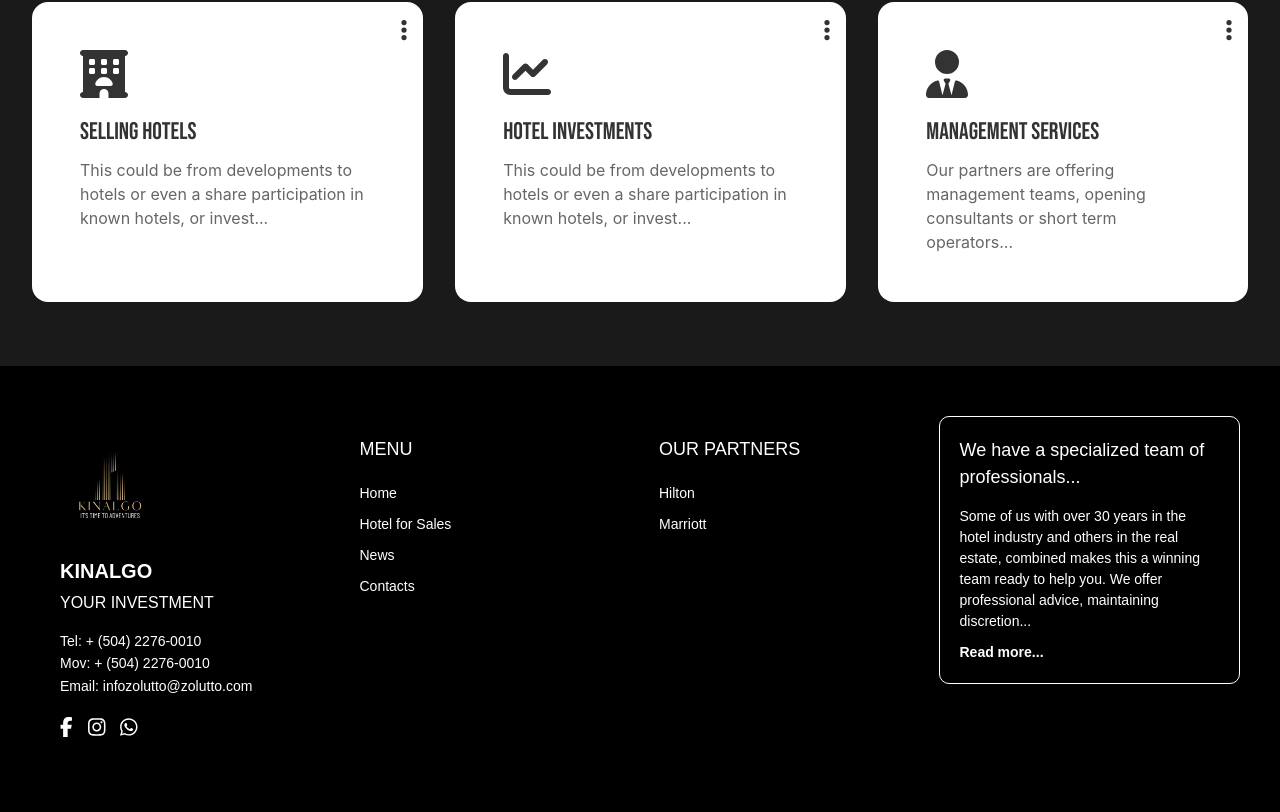
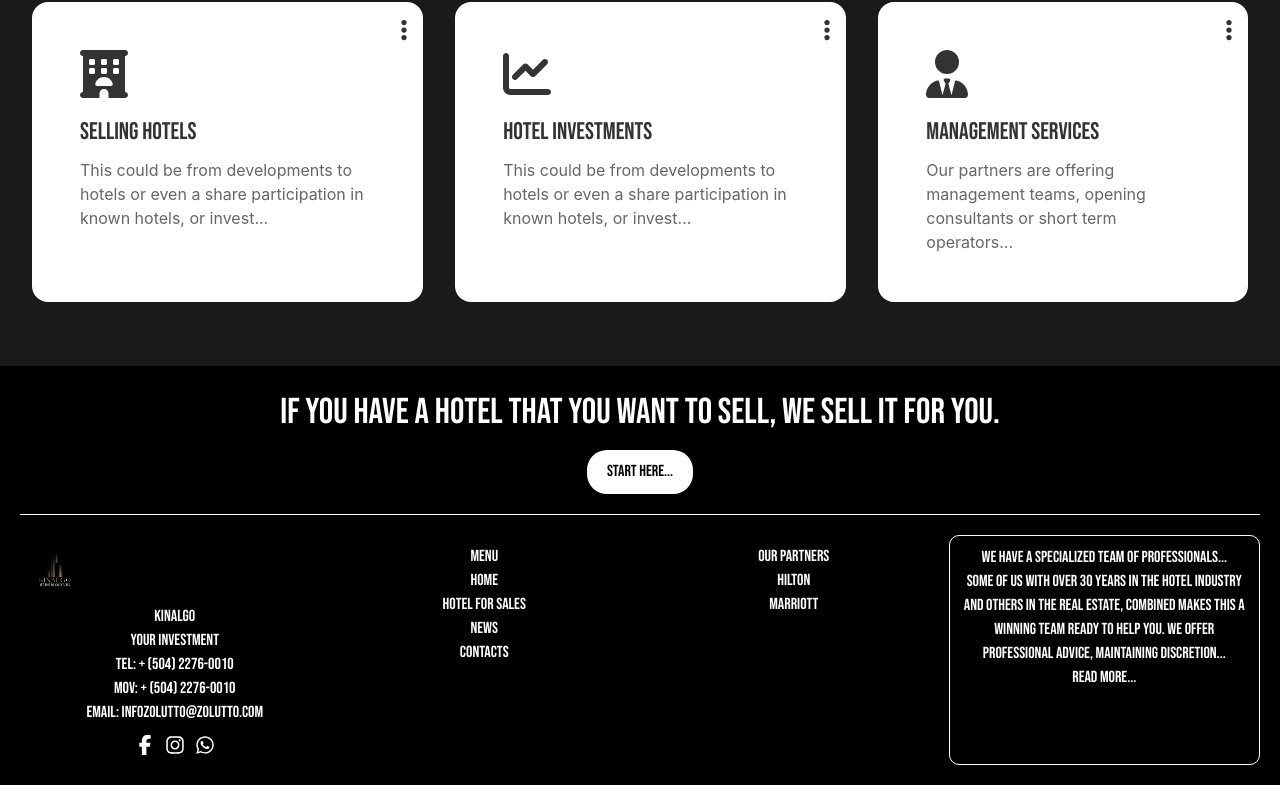
Before and after one commit to jgalicia2022203/React-Kinalgo, a React (Vite) app: page / in a window 1280 px wide. Shown: the part 1640-2452 px from the top of the page. After the commit the page ends 2425 px from the top, so only its background shows below. Built offline with nearby package versions, Linux system fonts and the light colour scheme.

Commit message:
Se finalizo la estructura del footer

```diff
--- a/src/Footer/Footer.jsx
+++ b/src/Footer/Footer.jsx
@@ -6,24 +6,27 @@ import { faFacebookF, faInstagram, faWhatsapp } from '@fortawesome/free-brands-s
 const Footer = () => {
   return (
     <footer className="footer">
-      <div className="footer-content">
+      <div className="footer-top">
+        <h1>If you have a hotel that you want to sell, we sell it for you.</h1>
+        <button className="start-button">Start here...</button>
+      </div>
+      <div className="footer-line"></div>
+      <div className="footer-bottom">
         <div className="footer-section">
-          <img src="../../public/logo.png" alt="Logo" className="footer-logo" />
-          <p className="footer-title">KINALGO</p>
-          <p className="footer-subtitle">YOUR INVESTMENT</p>
-          <p className="footer-details">
-            Tel: + (504) 2276-0010<br />
-            Mov: + (504) 2276-0010<br />
-            Email: infozolutto@zolutto.com
-          </p>
+          <img src="../../public/logo.png" alt="Kinalgo Logo" className="footer-logo" />
+          <h3>KINALGO</h3>
+          <h4>YOUR INVESTMENT</h4>
+          <p>Tel: + (504) 2276-0010</p>
+          <p>Mov: + (504) 2276-0010</p>
+          <p>Email: infozolutto@zolutto.com</p>
           <div className="footer-icons">
-            <FontAwesomeIcon icon={faFacebookF} className="icon" />
-            <FontAwesomeIcon icon={faInstagram} className="icon" />
-            <FontAwesomeIcon icon={faWhatsapp} className="icon" />
+            <FontAwesomeIcon icon={faFacebookF} />
+            <FontAwesomeIcon icon={faInstagram} />
+            <FontAwesomeIcon icon={faWhatsapp} />
           </div>
         </div>
         <div className="footer-section">
-          <h4>MENU</h4>
+          <h3>MENU</h3>
           <ul>
             <li>Home</li>
             <li>Hotel for Sales</li>
@@ -32,14 +35,14 @@ const Footer = () => {
           </ul>
         </div>
         <div className="footer-section">
-          <h4>OUR PARTNERS</h4>
+          <h3>OUR PARTNERS</h3>
           <ul>
             <li>Hilton</li>
             <li>Marriott</li>
           </ul>
         </div>
-        <div className="footer-section specialized-team">
-          <h4>We have a specialized team of professionals...</h4>
+        <div className="footer-section footer-specialized">
+          <h3>We have a specialized team of professionals...</h3>
           <p>
             Some of us with over 30 years in the hotel industry and others in the real estate, combined makes this a winning team ready to help you. We offer professional advice, maintaining discretion...
           </p>
--- a/src/Footer/footer.css
+++ b/src/Footer/footer.css
@@ -1,101 +1,71 @@
 .footer {
   background-color: #000;
   color: #fff;
-  padding: 50px 0;
-  font-family: 'Arial', sans-serif;
+  padding: 20px;
+  font-family: 'Bebas Neue', sans-serif;
 }
 
-.footer-content {
+.footer-top {
+  text-align: center;
+  margin-bottom: 20px;
+}
+
+.footer-top h1 {
+  font-size: 36px;
+  margin-bottom: 10px;
+}
+
+.start-button {
+  background-color: #fff;
+  color: #000;
+  padding: 10px 20px;
+  border: none;
+  border-radius: 20px;
+  cursor: pointer;
+}
+
+.footer-line {
+  border-top: 1px solid #fff;
+  margin: 20px 0;
+}
+
+.footer-bottom {
   display: flex;
-  justify-content: space-between;
-  align-items: flex-start;
-  max-width: 1200px;
-  margin: 0 auto;
-  flex-wrap: wrap; /* Asegura que los elementos se envuelvan si es necesario */
+  justify-content: space-around;
 }
 
 .footer-section {
   flex: 1;
-  padding: 20px;
-  text-align: left;
-  min-width: 250px; /* Asegura un tamaño mínimo para cada sección */
+  padding: 10px;
+  text-align: center;
 }
 
 .footer-logo {
-  width: 100px;
-  margin-bottom: 20px;
-}
-
-.footer-title {
-  font-size: 20px;
-  font-weight: bold;
-  margin-bottom: 5px;
-}
-
-.footer-subtitle {
-  font-size: 16px;
-  margin-bottom: 15px;
-}
-
-.footer-details {
-  font-size: 14px;
-  line-height: 1.6;
+  width: 50px;
+  height: auto;
+  margin-bottom: 10px;
 }
 
 .footer-icons {
-  margin-top: 20px;
+  display: flex;
+  justify-content: center;
+  gap: 10px;
+  margin-top: 10px;
 }
 
-.icon {
-  font-size: 20px;
-  margin-right: 15px;
+.footer-icons svg {
+  color: #fff;
+  width: 20px;
+  height: 20px;
 }
 
-.footer-section h4 {
-  font-size: 18px;
-  margin-bottom: 20px;
+.footer-specialized {
+  border: 1px solid #fff;
+  padding: 10px;
+  border-radius: 10px;
 }
 
-.footer-section ul {
-  list-style: none;
-  padding: 0;
-}
-
-.footer-section ul li {
-  margin-bottom: 10px;
-  font-size: 14px;
-}
-
-.footer-section a {
-  display: block;
-  margin-top: 20px;
-  font-size: 14px;
+.footer-specialized a {
   color: #fff;
   text-decoration: none;
 }
-
-.specialized-team {
-  position: relative;
-  border: 1px solid #fff;
-  padding: 20px;
-  border-radius: 10px;
-}
-
-.specialized-team h4 {
-  font-size: 18px;
-  margin-bottom: 15px;
-}
-
-.specialized-team p {
-  font-size: 14px;
-  margin-bottom: 10px;
-}
-
-.specialized-team a {
-  display: block;
-  margin-top: 10px;
-  font-size: 14px;
-  color: #fff;
-  text-decoration: none;
-  font-weight: bold;
-}
```
